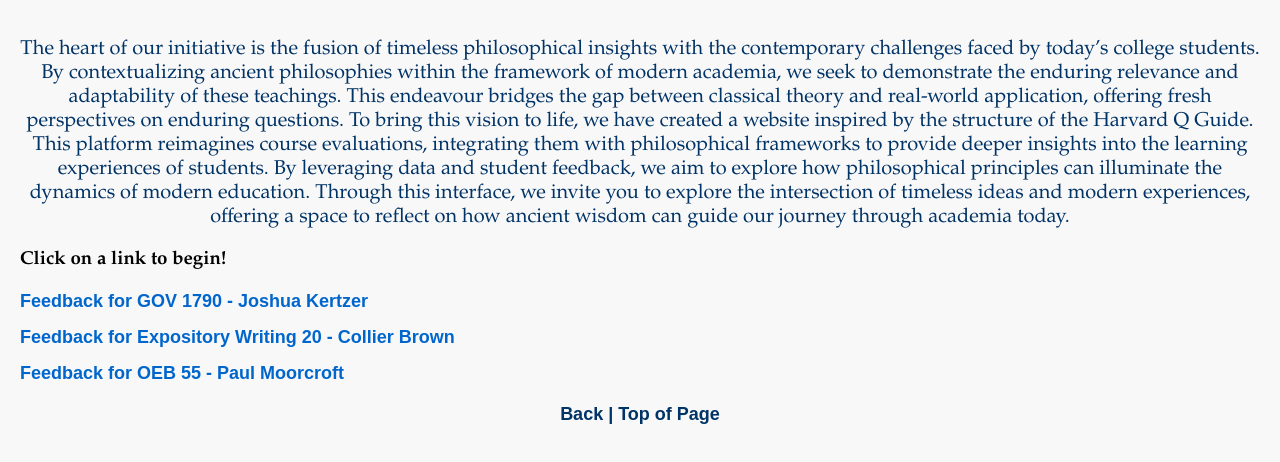
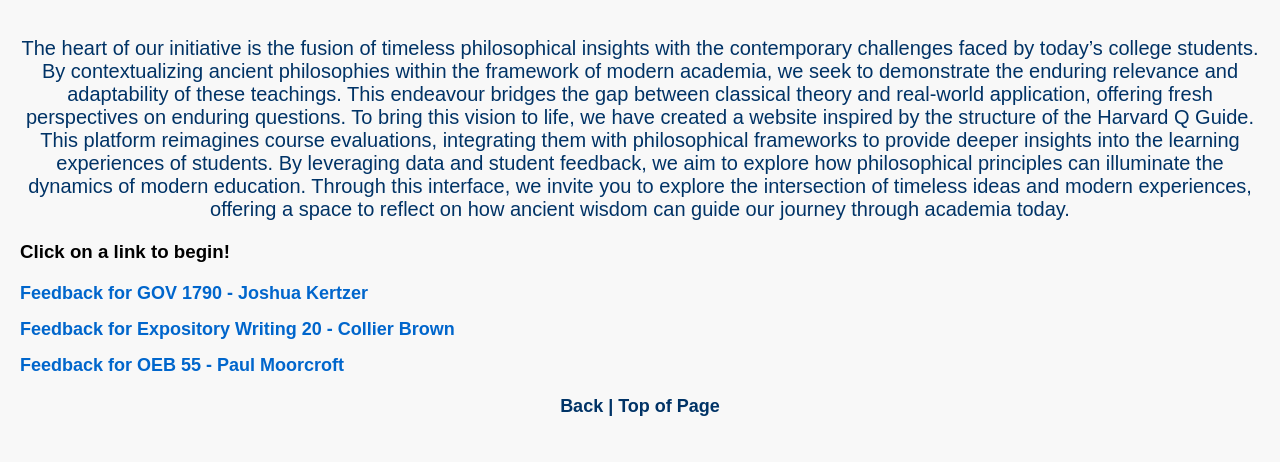
Before and after one commit to cbuchan55/cbuchan55.github.io, a plain HTML site: page index.html in a window 1280 px wide. Shown: the part 66-528 px from the top of the page. Drawn offline with Linux system fonts and the light colour scheme.

Commit message:
Update index.html

```diff
--- a/index.html
+++ b/index.html
@@ -32,7 +32,7 @@
         }
 
         h2,h3 {
-        font-family: "Garamond", serif;
+        font-family: "Arial", serif;
         }
 
         h1 {
@@ -101,7 +101,7 @@
     <h3>Click on a link to begin!</h3>
     <ul>
         <li><a href="gov1790.html" target="_blank">Feedback for GOV 1790 - Joshua Kertzer</a></li>
-        <li><a href="expos20.html" target="_blank">Feedback for Expository Writing 20 - Collier Brown </a></li>
+        <li><a href="expos20.html" target="_blank">Feedback for Expository Writing 20 - Collier Brown</a></li>
         <li><a href="oeb55.html" target="_blank">Feedback for OEB 55 - Paul Moorcroft</a></li>
     </ul>
 
```
